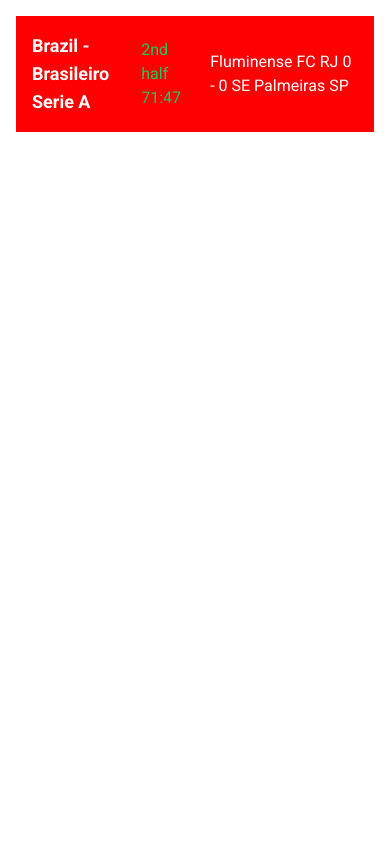
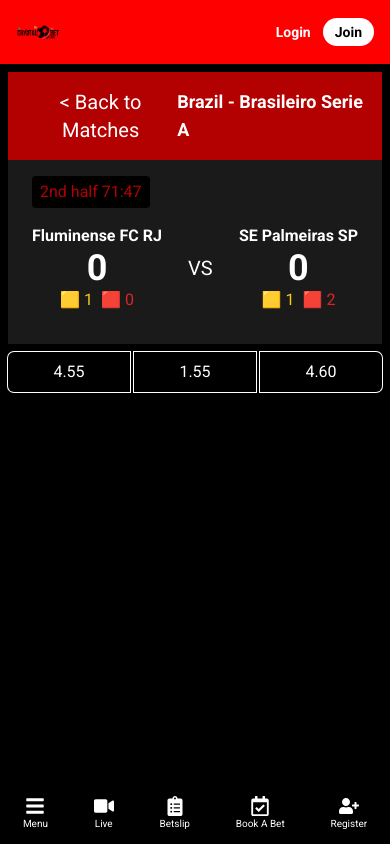
Before and after one commit to Oladize1/crystalbet, a React (Create React App) app: page /live-stream/1 in a window 390 px wide. Built offline with nearby package versions, Linux system fonts and the light colour scheme; no server answers.

Commit message:
Style: Finished responsiveness, waiting for any changes request

```diff
--- a/src/App.js
+++ b/src/App.js
@@ -52,7 +52,7 @@
             <Route path="betslip" element={<Layout><BetSlip/></Layout>}/>
             <Route path="live" element={<Layout><Live/></Layout>}/>
             <Route path="/sports/:category" element={<Layout><SportsPage /></Layout>} />
-            <Route path="/live-stream/:matchId" element={<LiveMatchStream />} />
+            <Route path="/live-stream/:matchId" element={<Layout><LiveMatchStream /></Layout>} />
             <Route path="/match/:id" element={<Layout><MatchDetails /></Layout>} />
             <Route path="/casino" element={<Layout><Casino /></Layout>} />
             <Route path="/casino-live" element={<Layout><CasinoLive /></Layout>} />
--- a/src/components/Badges.js
+++ b/src/components/Badges.js
@@ -3,7 +3,7 @@
 export default function Badges({text,type}){
     return(
         <>
-            <div className={`ml-2 text-sm ${type === "Main"? "rounded-lg bg-primary text-black px-4 my-2":"text-white my-2 bg-primary rounded-sm"}`}>
+            <div className={`ml-2 text-sm p-1 rounded-sm ${type === "Main"? "rounded-lg bg-primary text-black px-4 my-2":"text-white my-2 bg-primary rounded-sm"}`}>
                 {text}
             </div>
         </>
--- a/src/components/Navbar.js
+++ b/src/components/Navbar.js
@@ -4,7 +4,7 @@
 
 const BottomNav = () => {
   return (
-    <div className="fixed cursor-pointer bottom-0 w-full bg-black text-white text-xs flex justify-around items-center py-3 md:py-4 lg:py-5">
+    <div className="fixed cursor-pointer bottom-0 w-full bg-black text-white text-xs flex justify-around items-center py-3 md:py-4 lg:py-3">
       <Link to='/AZMenu' className="flex flex-col items-center hover:text-primary-dark">
         <FaBars size={20} className="transition-transform duration-300 ease-in-out hover:scale-110" />
         <span className="text-[10px] md:text-[12px] lg:text-sm">Menu</span>
@@ -19,7 +19,7 @@
       </Link>
       <Link to="/book-bet" className="flex flex-col items-center hover:text-primary-dark">
         <FaRegCalendarCheck size={20} className="transition-transform duration-300 ease-in-out hover:scale-110" />
-        <span className="text-[10px] md:text-[12px] lg:text-sm">Booked Bets</span>
+        <span className="text-[10px] md:text-[12px] lg:text-sm">Book A Bet</span>
       </Link>
       <Link to='/register' className="flex flex-col items-center hover:text-primary-dark">
         <FaUserPlus size={20} className="transition-transform duration-300 ease-in-out hover:scale-110" />
--- a/src/components/homepage_content/LiveMatches.js
+++ b/src/components/homepage_content/LiveMatches.js
@@ -1,28 +1,19 @@
 import React, { useState } from 'react';
 import { useNavigate } from 'react-router-dom';
-import Badges from './../Badges'; // Ensure the correct path to Badges component
 import { GiSoccerBall } from 'react-icons/gi';
+import { FaTv } from 'react-icons/fa'; // Add this for TV icon
+import { AiOutlineLock } from 'react-icons/ai'; // Add this for locked odds icon
 
 const games = ['Soccer', 'Basketball', 'Baseball', 'Tennis'];
 const betType = ['1X2', 'Next Goal', 'Over/Under', 'GG/NG'];
 const matches = [
   {
     id: 1,
-    league: 'Brazil - Brasileiro Serie A',
-    teams: 'Fluminense FC RJ vs SE Palmeiras SP',
-    time: '2nd half 71:47',
-    team_1: { name: 'Fluminense FC RJ', score: 0 },
-    team_2: { name: 'SE Palmeiras SP', score: 0 },
-    odds: { home: '4.55', draw: '1.55', away: '4.60' },
-  },
-  {
-    id: 2,
-    league: 'Brazil - Brasileiro Serie A',
-    teams: 'AC Goianiense GO vs EC Bahia BA',
-    time: '2nd half 71:47',
-    team_1: { name: 'Fluminense FC RJ', score: 1 },
-    team_2: { name: 'SE Palmeiras SP', score: 2 },
-    odds: { home: '1.27', draw: '4.20', away: '6.50' },
+    league: 'Ecuador - Copa Ecuador',
+    time: '1st half 45:08',
+    team_1: { name: 'CS Emelec', score: 0 },
+    team_2: { name: 'CD Tecnico Universitario', score: 0 },
+    odds: { home: '1', draw: 'X', away: '2' },
   },
   // Add more matches as needed
 ];
@@ -45,7 +36,7 @@
   };
 
   return (
-    <section>
+    <section className="bg-accent-dark text-white p-2">
       {/* Games Navigation */}
       <div className="flex bg-primary justify-left items-center w-full">
         <h2 className="font-bold pl-4 px-4 text-black border-r-2 border-r-white">
@@ -87,35 +78,43 @@
           <div
             key={match.id}
             onClick={() => handleMatchClick(match.id)}
-            className="bg-inherit p-4 rounded shadow cursor-pointer"
+            className="bg-accent-dark p-4 rounded shadow cursor-pointer"
           >
-            <p className="text-white font-bold">{match.league}</p>
-            <div className="flex space-x-3">
-              <Badges text={match.time} type="Main" />
-              <Badges text="TV" type="Sub" />
-            </div>
-            <div className="flex items-center gap-2 w-full">
-              <div>★</div> {/* Replace with a star icon if needed */}
-              <div className="flex flex-col">
-                <div className="flex justify-between w-full font-semibold text-white">
-                  <div>{match.team_1.name}</div>
-                  <div className="mr-auto">{match.team_1.score}</div>
-                </div>
-                <div className="flex items-center justify-between w-full font-semibold text-white">
-                  <div>{match.team_2.name}</div>
-                  <div className="text-right">{match.team_2.score}</div>
-                </div>
+            {/* League and Time */}
+            <div className="flex justify-between">
+              <p className="font-bold">{match.league}</p>
+              <div className="flex items-center gap-2">
+                <span className="bg-green-600 px-2 py-1 rounded-full">
+                  {match.time}
+                </span>
+                <FaTv className="text-white" />
               </div>
             </div>
+
+            {/* Teams and Scores */}
+            <div className="flex justify-between my-4">
+              <div className="flex flex-col">
+                <span>{match.team_1.name}</span>
+                <span>{match.team_2.name}</span>
+              </div>
+              <div className="flex flex-col text-right">
+                <span>{match.team_1.score}</span>
+                <span>{match.team_2.score}</span>
+              </div>
+            </div>
+
+            {/* Odds */}
             <div className="flex justify-between mt-2 gap-1">
-              <span className="px-6 py-2 rounded-l-md w-1/3 ring-1 ring-white text-white">
+              <span className="px-6 py-2 rounded-l-md w-1/3 ring-1 ring-white text-white text-center flex items-center justify-center">
                 {match.odds.home}
+                <AiOutlineLock className="ml-2" /> {/* Lock Icon */}
               </span>
-              <span className="px-6 py-2 w-1/3 ring-1 ring-white text-white">
+              <span className="px-6 py-2 w-1/3 ring-1 ring-white text-white text-center">
                 {match.odds.draw}
               </span>
-              <span className="px-6 py-2 rounded-r-md w-1/3 ring-1 ring-white text-white">
+              <span className="px-6 py-2 rounded-r-md w-1/3 ring-1 ring-white text-white text-center flex items-center justify-center">
                 {match.odds.away}
+                <AiOutlineLock className="ml-2" /> {/* Lock Icon */}
               </span>
             </div>
           </div>
@@ -128,7 +127,7 @@
       </p>
 
       {/* Popular Section */}
-      <div className="text-center bg-primary py-2 border-b-2 text-gray-800 border-b-white rounded-t-md mt-4">
+      <div className="text-center bg-primary py-2 border-b-2 text-accent-dark border-b-white rounded-t-md mt-4">
         Popular
       </div>
       <div className="rounded-2xl mx-4 mt-4 p-2 bg-primary w-12">
--- a/src/components/homepage_content/TopNav.js
+++ b/src/components/homepage_content/TopNav.js
@@ -4,6 +4,7 @@
 import { RiLiveFill } from "react-icons/ri";
 import { FaRegCalendarCheck, FaLessThan, FaRegCheckCircle, FaUserTie, FaRegFileAlt } from "react-icons/fa";
 import { SlSupport } from "react-icons/sl";
+import { RiFileTextLine, RiTimerLine } from 'react-icons/ri';
 import { CiSearch } from "react-icons/ci";
 import { IoGiftSharp, IoTimer } from "react-icons/io5";
 import { LuLineChart } from "react-icons/lu";
@@ -17,7 +18,10 @@
   { icon: <Link to={'casino-live'}>🃏</Link>, label: 'Live Casino' },
   { icon: <Link to={'virtuals'}>🎮</Link>, label: 'Virtuals' },
   { icon: <Link to={'todays-event'}><FaRegCalendarCheck/></Link>, label: "Today's Matches" },
-  { icon: <Link to={'book-bet'}><FaRegCalendarCheck /></Link>, label: "Book A Bet" },
+  { icon: <Link to={'book-bet'}><div style={{ display: 'flex', alignItems: 'center', justifyContent: 'center' }}>
+  <RiFileTextLine style={{ fontSize: '24px', position: 'relative' }} />
+  <RiTimerLine style={{ fontSize: '18px', position: 'absolute', top: '10px', right: '20px' }} />
+</div></Link>, label: "Book A Bet" },
   { icon: <Link to={'coupon-check'}><FaRegCheckCircle/></Link>, label: "Coupon Check" },
   { icon: <Link to={'cms'}><SlSupport/></Link>, label: "Help" },
   { icon: <FaUserTie/>, label: "Become an Agent" },
--- a/src/components/liveStream_content/LiveMatchStream.js
+++ b/src/components/liveStream_content/LiveMatchStream.js
@@ -1,5 +1,5 @@
 import React from 'react';
-import { useParams } from 'react-router-dom';
+import { useParams, useNavigate } from 'react-router-dom'; // Add useNavigate for the back button
 
 // Example match data for simplicity; replace with your data fetching logic if needed
 const matches = [
@@ -8,24 +8,16 @@
     league: 'Brazil - Brasileiro Serie A',
     teams: 'Fluminense FC RJ vs SE Palmeiras SP',
     time: '2nd half 71:47',
-    team_1: { name: 'Fluminense FC RJ', score: 0 },
-    team_2: { name: 'SE Palmeiras SP', score: 0 },
+    team_1: { name: 'Fluminense FC RJ', score: 0, yellowCards: 1, redCards: 0 },
+    team_2: { name: 'SE Palmeiras SP', score: 0, yellowCards: 1, redCards: 2 },
     odds: { home: '4.55', draw: '1.55', away: '4.60' },
-  },
-  {
-    id: 2,
-    league: 'Brazil - Brasileiro Serie A',
-    teams: 'AC Goianiense GO vs EC Bahia BA',
-    time: '2nd half 71:47',
-    team_1: { name: 'Fluminense FC RJ', score: 1 },
-    team_2: { name: 'SE Palmeiras SP', score: 2 },
-    odds: { home: '1.27', draw: '4.20', away: '6.50' },
   },
   // Add more matches as needed
 ];
 
 const LiveMatchStream = () => {
   const { matchId } = useParams(); // Extract match ID from the URL
+  const navigate = useNavigate();  // Hook for navigation
   const match = matches.find((m) => m.id === parseInt(matchId)); // Find match by ID
 
   if (!match) {
@@ -33,28 +25,69 @@
   }
 
   return (
-    <section className="p-4">
-      <header className="flex justify-between items-center bg-primary p-4">
+    <section className="p-2 my-16">
+      {/* Header */}
+      <header className="flex justify-between items-center bg-primary-dark p-4">
+        <button
+          onClick={() => navigate(-1)} // Go back to the previous page
+          className="text-white text-xl"
+        >
+          {'<'} Back to Matches
+        </button>
         <h1 className="text-lg font-bold text-white">{match.league}</h1>
-        <div className="flex items-center gap-4">
-          <span className="text-green-500">{match.time}</span>
-          <div className="text-white">
-            {match.team_1.name} {match.team_1.score} - {match.team_2.score} {match.team_2.name}
+      </header>
+
+      {/* Match Info */}
+      <div className="bg-accent-dark text-white py-4 px-6">
+        <div className="flex justify-between items-center">
+          {/* Time */}
+          <div className="flex items-center gap-2">
+            <span className="text-primary-dark px-2 py-1 bg-black rounded">
+              {match.time}
+            </span>
           </div>
         </div>
-      </header>
-      <div className="flex justify-between mt-2 gap-1">
-        <span className="px-6 py-2 rounded-l-md w-1/3 ring-1 ring-white text-white">
+
+        <div className="flex justify-between py-4">
+          {/* Team 1 */}
+          <div className="flex flex-col items-center">
+            <span className="font-semibold">{match.team_1.name}</span>
+            <span className="text-4xl font-bold">{match.team_1.score}</span>
+            <div className="flex gap-2">
+              <span className="text-yellow-400">🟨 {match.team_1.yellowCards}</span>
+              <span className="text-red-600">🟥 {match.team_1.redCards}</span>
+            </div>
+          </div>
+
+          {/* Versus Divider */}
+          <div className="flex flex-col items-center justify-center">
+            <span className="text-xl">VS</span>
+          </div>
+
+          {/* Team 2 */}
+          <div className="flex flex-col items-center">
+            <span className="font-semibold">{match.team_2.name}</span>
+            <span className="text-4xl font-bold">{match.team_2.score}</span>
+            <div className="flex gap-2">
+              <span className="text-yellow-400">🟨 {match.team_2.yellowCards}</span>
+              <span className="text-red-600">🟥 {match.team_2.redCards}</span>
+            </div>
+          </div>
+        </div>
+      </div>
+
+      {/* Odds */}
+      <div className="flex justify-center mt-2 gap-1">
+        <span className="px-6 py-2 rounded-l-md w-1/3 ring-1 ring-white text-white text-center">
           {match.odds.home}
         </span>
-        <span className="px-6 py-2 w-1/3 ring-1 ring-white text-white">
+        <span className="px-6 py-2 w-1/3 ring-1 ring-white text-white text-center">
           {match.odds.draw}
         </span>
-        <span className="px-6 py-2 rounded-r-md w-1/3 ring-1 ring-white text-white">
+        <span className="px-6 py-2 rounded-r-md w-1/3 ring-1 ring-white text-white text-center">
           {match.odds.away}
         </span>
       </div>
-      {/* Add additional match details here, styled according to your requirements */}
     </section>
   );
 };
```
Also changed, not shown: src/components/Footer.js (+5 -4 lines).
